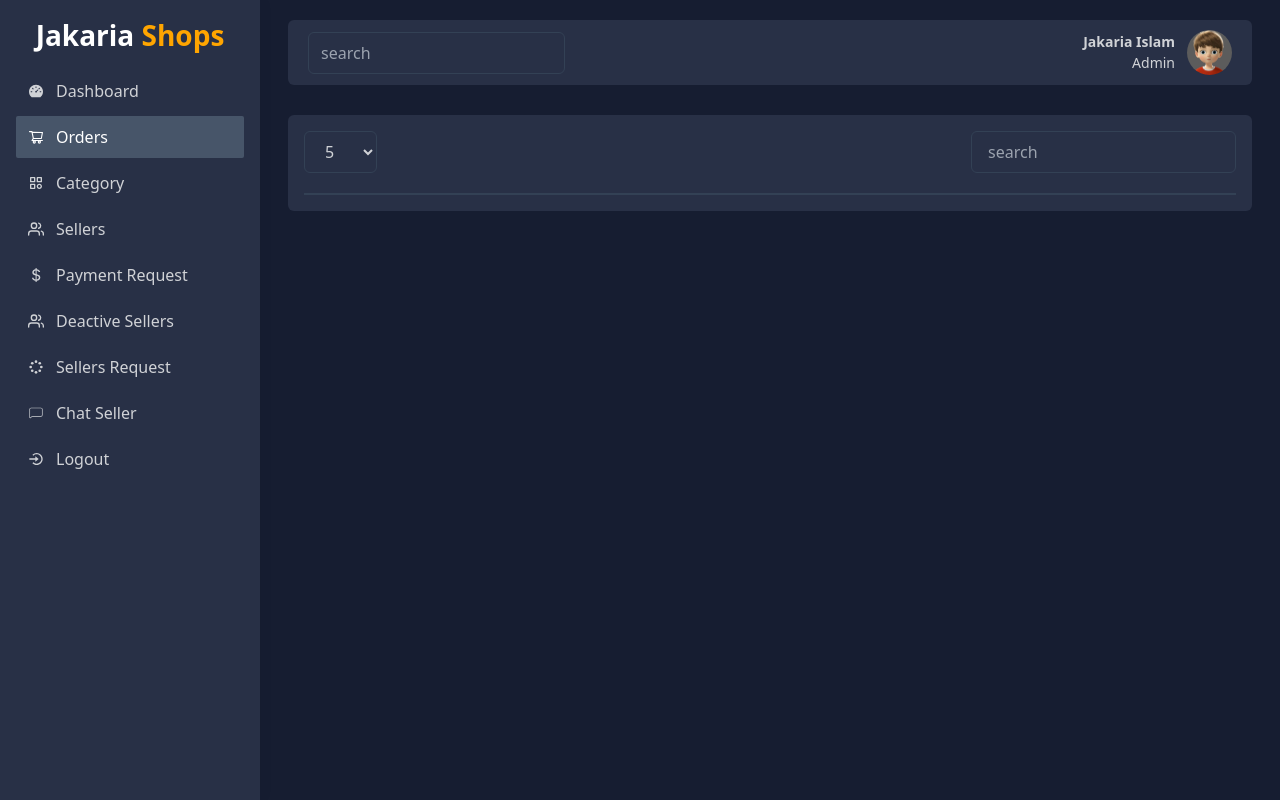
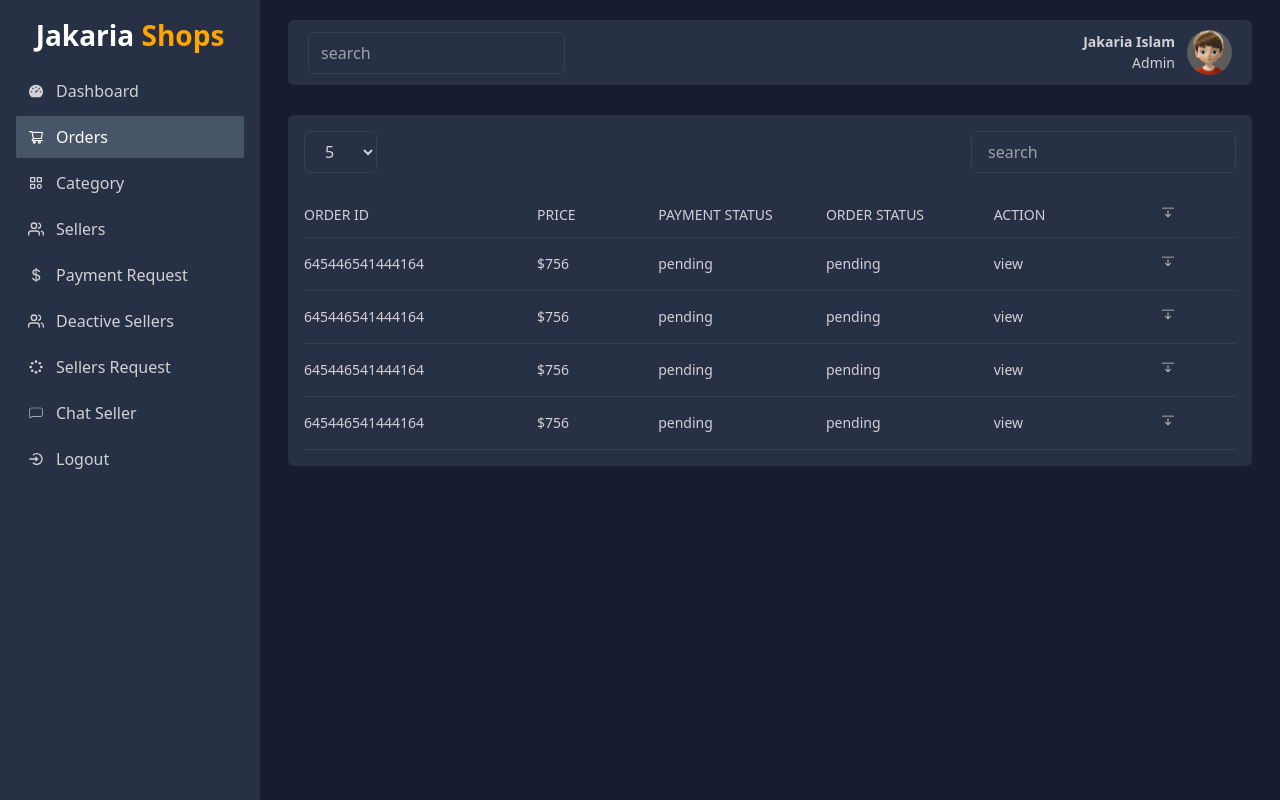
Before and after one commit to jakaria242/Multivendor-ecommerce-dashboard, a React (Create React App) app: page /admin/dashboard/orders in a window 1280 px wide. Built offline with nearby package versions, Linux system fonts and the light colour scheme; no server answers.

Commit message:
order page table design done

```diff
--- a/src/views/admin/Orders.jsx
+++ b/src/views/admin/Orders.jsx
@@ -1,9 +1,14 @@
 import React, { useState } from 'react'
+import { BsArrowBarDown } from 'react-icons/bs'
+import { Link } from 'react-router-dom'
 
 const Orders = () => {
   const [currentPage, setCurrentPage] = useState(1)
   const [searchValue, setSearchValue] = useState("")
   const [parPage, setParPage] = useState(5)
+  const [show, setShow] = useState(false)
+
+
   return (
     <div className='px-2 lg:px-7 pt-5'>
        <div className='w-full p-4 bg-[#283046] rounded-md'>
@@ -17,9 +22,110 @@ const Orders = () => {
           </div>
           <div className='relative mt-5 overflow-y-auto'>
              <div className='w-full text-sm text-left text-[#d2d0d6]'>
-               <div className='text-sm text-[#d2d0d6] uppercase border border-b border-slate-700'>
+               <div className='text-sm text-[#d2d0d6] uppercase border-b border-slate-700'>
                   <div className='flex justify-between items-start'>
-
+                     <div className='py-3 w-[25%]'>Order Id</div>
+                     <div className='py-3 w-[13%]'>Price</div>
+                     <div className='py-3 w-[18%]'>Payment Status</div>
+                     <div className='py-3 w-[18%]'>Order Status</div>
+                     <div className='py-3 w-[18%]'>Action</div>
+                     <div className='py-3 w-[8%] align-middle'><BsArrowBarDown/></div>
+                  </div>
+               </div>
+               <div className='text-[#d2d0d6]'>
+                  <div  className='flex justify-between items-start border-b border-slate-700'>
+                       <div className='py-4 w-[25%] font-medium whitespace-nowrap'>645446541444164</div>
+                       <div className='py-4 w-[13%]'>$756</div>
+                       <div className='py-4 w-[18%]'>pending</div>
+                       <div className='py-4 w-[18%]'>pending</div>
+                       <div className='py-4 w-[18%]'><Link>view</Link></div>
+                       <div onClick={(e)=>setShow(!show)} className='py-4 w-[8%] cursor-pointer'><BsArrowBarDown/></div>
+                  </div>
+               </div>
+               <div className={show ? 'block border-b border-slate-700 bg-slate-800' : 'hidden'}>
+                  <div  className='flex justify-start items-start border-b border-slate-700 '>
+                       <div className='py-4 w-[25%] font-medium whitespace-nowrap pl-2'>645446541444164</div>
+                       <div className='py-4 w-[13%]'>$256</div>
+                       <div className='py-4 w-[18%]'>pending</div>
+                       <div className='py-4 w-[18%]'>pending</div>
+                  </div>
+                  <div  className='flex justify-start items-start border-b border-slate-700 '>
+                       <div className='py-4 w-[25%] font-medium whitespace-nowrap pl-2'>645446541444164</div>
+                       <div className='py-4 w-[13%]'>$256</div>
+                       <div className='py-4 w-[18%]'>pending</div>
+                       <div className='py-4 w-[18%]'>pending</div>
+                  </div>
+               </div>
+               <div className='text-[#d2d0d6]'>
+                  <div  className='flex justify-between items-start border-b border-slate-700'>
+                       <div className='py-4 w-[25%] font-medium whitespace-nowrap'>645446541444164</div>
+                       <div className='py-4 w-[13%]'>$756</div>
+                       <div className='py-4 w-[18%]'>pending</div>
+                       <div className='py-4 w-[18%]'>pending</div>
+                       <div className='py-4 w-[18%]'><Link>view</Link></div>
+                       <div onClick={(e)=>setShow(!show)} className='py-4 w-[8%] cursor-pointer'><BsArrowBarDown/></div>
+                  </div>
+               </div>
+               <div className={show ? 'block border-b border-slate-700 bg-slate-800' : 'hidden'}>
+                  <div  className='flex justify-start items-start border-b border-slate-700 '>
+                       <div className='py-4 w-[25%] font-medium whitespace-nowrap pl-2'>645446541444164</div>
+                       <div className='py-4 w-[13%]'>$256</div>
+                       <div className='py-4 w-[18%]'>pending</div>
+                       <div className='py-4 w-[18%]'>pending</div>
+                  </div>
+                  <div  className='flex justify-start items-start border-b border-slate-700 '>
+                       <div className='py-4 w-[25%] font-medium whitespace-nowrap pl-2'>645446541444164</div>
+                       <div className='py-4 w-[13%]'>$256</div>
+                       <div className='py-4 w-[18%]'>pending</div>
+                       <div className='py-4 w-[18%]'>pending</div>
+                  </div>
+               </div>
+               <div className='text-[#d2d0d6]'>
+                  <div  className='flex justify-between items-start border-b border-slate-700'>
+                       <div className='py-4 w-[25%] font-medium whitespace-nowrap'>645446541444164</div>
+                       <div className='py-4 w-[13%]'>$756</div>
+                       <div className='py-4 w-[18%]'>pending</div>
+                       <div className='py-4 w-[18%]'>pending</div>
+                       <div className='py-4 w-[18%]'><Link>view</Link></div>
+                       <div onClick={(e)=>setShow(!show)} className='py-4 w-[8%] cursor-pointer'><BsArrowBarDown/></div>
+                  </div>
+               </div>
+               <div className={show ? 'block border-b border-slate-700 bg-slate-800' : 'hidden'}>
+                  <div  className='flex justify-start items-start border-b border-slate-700 '>
+                       <div className='py-4 w-[25%] font-medium whitespace-nowrap pl-2'>645446541444164</div>
+                       <div className='py-4 w-[13%]'>$256</div>
+                       <div className='py-4 w-[18%]'>pending</div>
+                       <div className='py-4 w-[18%]'>pending</div>
+                  </div>
+                  <div  className='flex justify-start items-start border-b border-slate-700 '>
+                       <div className='py-4 w-[25%] font-medium whitespace-nowrap pl-2'>645446541444164</div>
+                       <div className='py-4 w-[13%]'>$256</div>
+                       <div className='py-4 w-[18%]'>pending</div>
+                       <div className='py-4 w-[18%]'>pending</div>
+                  </div>
+               </div>
+               <div className='text-[#d2d0d6]'>
+                  <div  className='flex justify-between items-start border-b border-slate-700'>
+                       <div className='py-4 w-[25%] font-medium whitespace-nowrap'>645446541444164</div>
+                       <div className='py-4 w-[13%]'>$756</div>
+                       <div className='py-4 w-[18%]'>pending</div>
+                       <div className='py-4 w-[18%]'>pending</div>
+                       <div className='py-4 w-[18%]'><Link>view</Link></div>
+                       <div onClick={(e)=>setShow(!show)} className='py-4 w-[8%] cursor-pointer'><BsArrowBarDown/></div>
+                  </div>
+               </div>
+               <div className={show ? 'block border-b border-slate-700 bg-slate-800' : 'hidden'}>
+                  <div  className='flex justify-start items-start border-b border-slate-700 '>
+                       <div className='py-4 w-[25%] font-medium whitespace-nowrap pl-2'>645446541444164</div>
+                       <div className='py-4 w-[13%]'>$256</div>
+                       <div className='py-4 w-[18%]'>pending</div>
+                       <div className='py-4 w-[18%]'>pending</div>
+                  </div>
+                  <div  className='flex justify-start items-start border-b border-slate-700 '>
+                       <div className='py-4 w-[25%] font-medium whitespace-nowrap pl-2'>645446541444164</div>
+                       <div className='py-4 w-[13%]'>$256</div>
+                       <div className='py-4 w-[18%]'>pending</div>
+                       <div className='py-4 w-[18%]'>pending</div>
                   </div>
                </div>
              </div>
```
